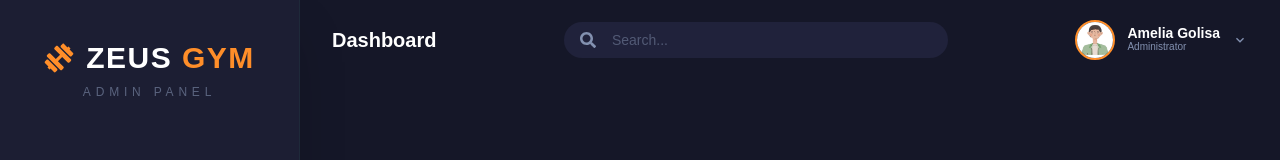
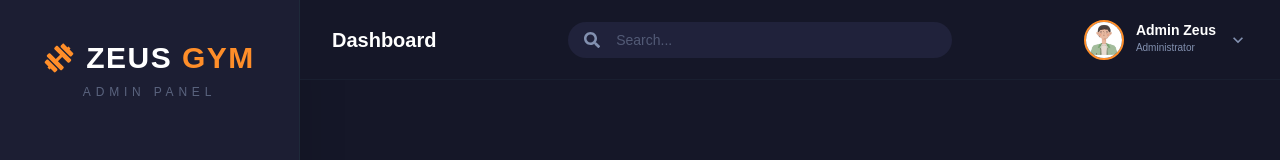
Before and after one commit to amelia24si-sudo/agls-home-pfl, a React (Vite) app: page /promo in a window 1280 px wide. Shown: the top 160 px of the page. Built offline with nearby package versions, Linux system fonts and the light colour scheme.

Commit message:
Minor Changes

```diff
--- a/src/App.jsx
+++ b/src/App.jsx
@@ -1,5 +1,5 @@
 import { Suspense } from 'react';
-import { Route, Routes } from 'react-router-dom';
+import { Route, Routes, Navigate, Outlet } from 'react-router-dom';
 import './assets/tailwind.css';
 import React from 'react';
 
@@ -33,14 +33,35 @@ const BadRequest = React.lazy(() => import("./pages/NotFound").then(module => ({
 const Unauthorized = React.lazy(() => import("./pages/NotFound").then(module => ({ default: module.Unauthorized })));
 const Forbidden = React.lazy(() => import("./pages/NotFound").then(module => ({ default: module.Forbidden })));
 
+// ==================== PROTECTED ROUTE (GUARD) BARU ====================
+function ProtectedRoute({ allowedRoles }) {
+  const storedUser = localStorage.getItem("userLoggedIn");
+  const user = storedUser ? JSON.parse(storedUser) : null;
+
+  // 1. Jika belum login sama sekali, lempar ke halaman login
+  if (!user) {
+    return <Navigate to="/login" replace />;
+  }
+
+  // 2. Jika role TIDAK diizinkan (misal: "member"), langsung redirect ke Landing Page ("/")
+  if (!allowedRoles.includes(user.role)) {
+    return <Navigate to="/" replace />;
+  }
+
+  // 3. Jika lolos verifikasi (admin/super admin), tampilkan halaman dashboard
+  return <Outlet />;
+}
+// ==========================================================================
+
 export default function App() {
   return (
     <Suspense fallback={<Loading />}>
       <Routes>
-        {/* Public Landing Page (no auth, no sidebar) */}
+        {/* Public Landing Page */}
         <Route path="/" element={<LandingPage />} />
 
-        {/* Main Application Routes */}
+        {/* Route Khusus Admin & Super Admin */}
+        <Route element={<ProtectedRoute allowedRoles={["admin", "super admin"]} />}>
           <Route element={<MainLayout />}>
             <Route path="/dashboard" element={<Dashboard />} />
             <Route path="/payment" element={<Payment />} />
@@ -50,7 +71,11 @@ export default function App() {
             <Route path="/attendance" element={<Attendance />} />
             <Route path="/members" element={<Members />} />
             <Route path="/users" element={<Users />} />
+          </Route>
+        </Route>
 
+        {/* Route Umum / Error */}
+        <Route element={<MainLayout />}>
           <Route path="*" element={<NotFound />} />
           <Route path="400" element={<BadRequest />} />
           <Route path="401" element={<Unauthorized />} />
--- a/src/components/Header.jsx
+++ b/src/components/Header.jsx
@@ -1,9 +1,38 @@
-import { FaSearch } from "react-icons/fa";
+import { useState, useEffect, useRef } from "react";
+import { useNavigate } from "react-router-dom";
+import { FaSearch, FaSignOutAlt } from "react-icons/fa";
 import { MdKeyboardArrowDown } from "react-icons/md";
 
 export default function Header() {
+    const navigate = useNavigate();
+    const [dropdownOpen, setDropdownOpen] = useState(false);
+    const dropdownRef = useRef(null);
+
+    // 1. Ambil data user yang login dari localStorage secara dinamis
+    const userLoggedIn = JSON.parse(localStorage.getItem("userLoggedIn")) || {};
+    const fullName = userLoggedIn.full_name || "Admin Zeus";
+    const userRole = userLoggedIn.role || "Administrator";
+
+    // 2. Fungsi Logout
+    const handleLogout = () => {
+        localStorage.removeItem("userLoggedIn");
+        window.dispatchEvent(new Event("storage")); // Sinkronisasi state komponen lain
+        navigate("/");
+    };
+
+    // 3. Menutup dropdown otomatis saat klik di luar area profil
+    useEffect(() => {
+        function handleClickOutside(event) {
+            if (dropdownRef.current && !dropdownRef.current.contains(event.target)) {
+                setDropdownOpen(false);
+            }
+        }
+        document.addEventListener("mousedown", handleClickOutside);
+        return () => document.removeEventListener("mousedown", handleClickOutside);
+    }, []);
+
     return (
-        <div className="h-20 flex justify-between items-center px-8 bg-[#151728] font-dmsans">
+        <div className="h-20 flex justify-between items-center px-8 bg-[#151728] font-dmsans border-b border-gray-800/50 relative z-30">
             <h1 className="text-xl font-bold text-white">Dashboard</h1>
 
             {/* Search Bar */}
@@ -16,18 +45,45 @@ export default function Header() {
                 <FaSearch className="absolute left-4 top-1/2 -translate-y-1/2 text-primary3" />
             </div>
 
-            {/* Profile */}
-            <div className="flex items-center space-x-3 cursor-pointer group">
-                <img
-                    src="./public/img/4b142319-c89d-46b6-9597-2e341f93f11a.jpg"
-                    className="w-10 h-10 rounded-full border-2 border-primary2 transition-transform group-hover:scale-105"
-                    alt="Profile"
-                />
-                <div className="text-sm">
-                    <p className="font-bold text-white leading-none">Amelia Golisa</p>
-                    <p className="text-[10px] text-primary3">Administrator</p>
+            {/* Profile Dropdown Container */}
+            <div className="relative" ref={dropdownRef}>
+                {/* Profile Trigger */}
+                <div
+                    onClick={() => setDropdownOpen(!dropdownOpen)}
+                    className="flex items-center space-x-3 cursor-pointer group select-none"
+                >
+                    <img
+                        src="./public/img/4b142319-c89d-46b6-9597-2e341f93f11a.jpg"
+                        className="w-10 h-10 rounded-full border-2 border-primary2 transition-transform group-hover:scale-105"
+                        alt="Profile"
+                    />
+                    <div className="text-sm hidden sm:block">
+                        <p className="font-bold text-white leading-none">{fullName}</p>
+                        <p className="text-[10px] text-primary3 mt-1 capitalize">{userRole}</p>
+                    </div>
+                    <MdKeyboardArrowDown className={`text-primary3 text-xl transition-transform duration-200 ${dropdownOpen ? "rotate-180 text-white" : "group-hover:text-white"}`} />
                 </div>
-                <MdKeyboardArrowDown className="text-primary3 group-hover:text-white transition-colors" />
+
+                {/* Dropdown Menu */}
+                {dropdownOpen && (
+                    <div className="absolute right-0 mt-3 w-48 bg-[#20223b] border border-gray-800 rounded-2xl shadow-2xl py-2 animate-in fade-in slide-in-from-top-3 duration-150">
+                        {/* Info Header khusus Mobile */}
+                        <div className="px-4 py-2 border-b border-gray-800 sm:hidden">
+                            <p className="font-bold text-white text-sm truncate">{fullName}</p>
+                            <p className="text-[10px] text-primary3 capitalize">{userRole}</p>
+                        </div>
+
+                        {/* Tombol Logout */}
+                        <button
+                            type="button"
+                            onClick={handleLogout}
+                            className="w-full flex items-center space-x-3 px-4 py-3 text-sm text-red-400 hover:text-white hover:bg-red-500/10 transition-colors font-semibold text-left cursor-pointer"
+                        >
+                            <FaSignOutAlt className="text-base" />
+                            <span>Logout</span>
+                        </button>
+                    </div>
+                )}
             </div>
         </div>
     );
```
Lines whose indentation alone changed are shown as unchanged.
